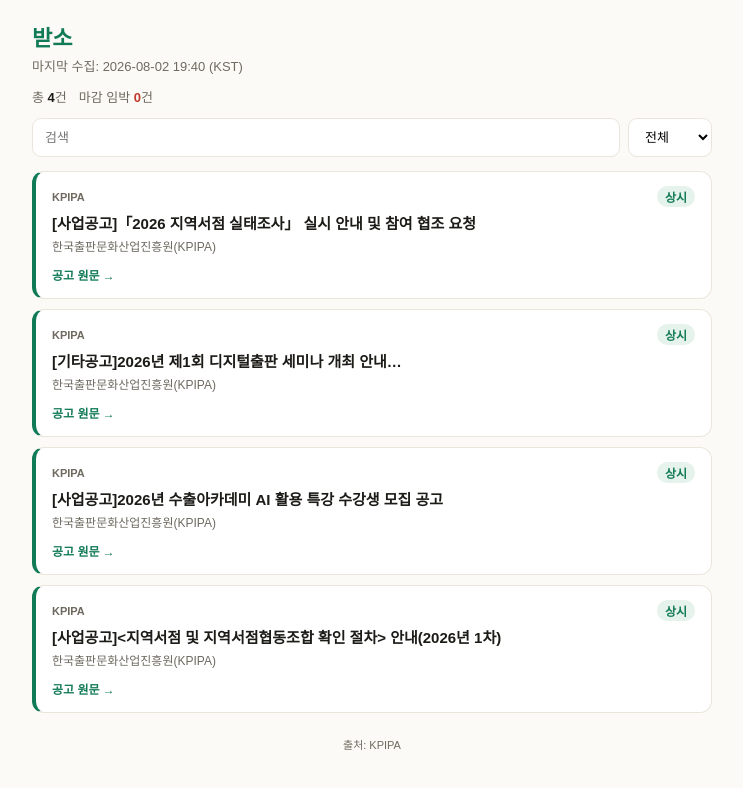
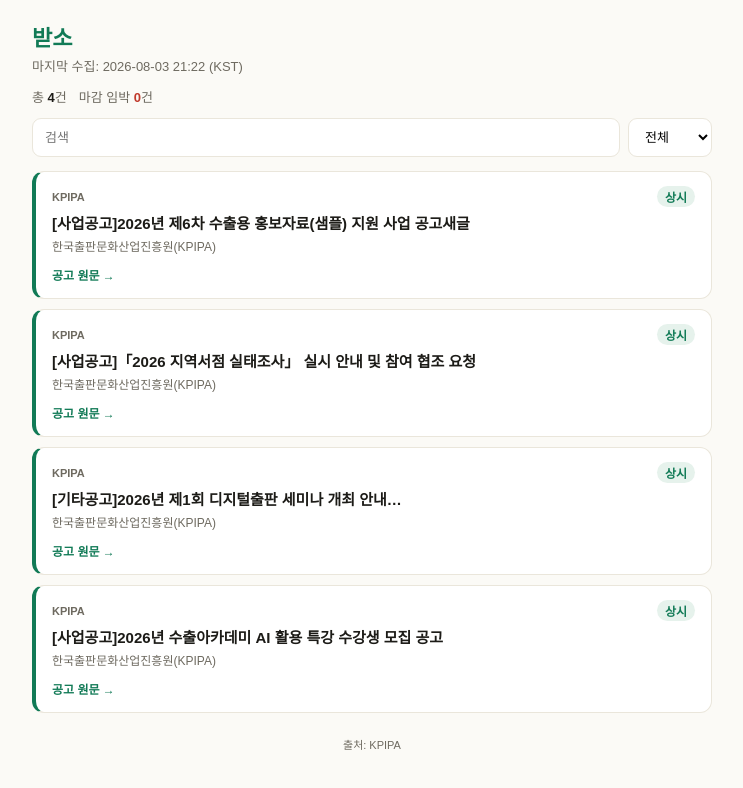
Before and after one commit to qkrgpflqhwl-gif/batso, a plain HTML site: page index.html in a window 1280 px wide. Shown: the whole page, without its empty margins (268-1011 px from the left). Drawn offline with Linux system fonts and the light colour scheme; a web font is replaced by a local one.

Commit message:
수집 완료: 2026-08-03 21:23

```diff
--- a/index.html
+++ b/index.html
@@ -13,11 +13,15 @@
 a.link{display:inline-block;margin-top:6px;font-size:12px;font-weight:700;color:#117A56;text-decoration:none}a.link:hover{text-decoration:underline}
 .empty{text-align:center;padding:40px;color:#6E6A60;font-size:14px;display:none}.ft{margin-top:24px;font-size:11px;color:#6E6A60;text-align:center;line-height:1.6}
 </style></head><body>
-<div class="hd"><h1>받소</h1><p>마지막 수집: 2026-08-02 19:40 (KST)</p></div>
+<div class="hd"><h1>받소</h1><p>마지막 수집: 2026-08-03 21:22 (KST)</p></div>
 <div class="stats"><span>총 <b>4</b>건</span><span>마감 임박 <b class="hot">0</b>건</span></div>
 <div class="bar"><input type="text" id="q" placeholder="검색" oninput="ft()">
 <select id="src" onchange="ft()"><option value="">전체</option><option value="KPIPA">KPIPA</option></select></div>
-<div id="list"><div class="card always" data-source="KPIPA" data-title="[사업공고]「2026 지역서점 실태조사」 실시 안내 및 참여 협조 요청" data-org="한국출판문화산업진흥원(kpipa)">
+<div id="list"><div class="card always" data-source="KPIPA" data-title="[사업공고]2026년 제6차 수출용 홍보자료(샘플) 지원 사업 공고새글" data-org="한국출판문화산업진흥원(kpipa)">
+<div class="top"><span class="field">KPIPA</span><span class="dday g">상시</span></div>
+<h3>[사업공고]2026년 제6차 수출용 홍보자료(샘플) 지원 사업 공고새글</h3><div class="org">한국출판문화산업진흥원(KPIPA)</div>
+<a class="link" href="https://new.kpipa.or.kr/p/g1_2/2134" target="_blank" rel="noopener">공고 원문 →</a></div>
+<div class="card always" data-source="KPIPA" data-title="[사업공고]「2026 지역서점 실태조사」 실시 안내 및 참여 협조 요청" data-org="한국출판문화산업진흥원(kpipa)">
 <div class="top"><span class="field">KPIPA</span><span class="dday g">상시</span></div>
 <h3>[사업공고]「2026 지역서점 실태조사」 실시 안내 및 참여 협조 요청</h3><div class="org">한국출판문화산업진흥원(KPIPA)</div>
 <a class="link" href="https://new.kpipa.or.kr/p/g1_2/2129" target="_blank" rel="noopener">공고 원문 →</a></div>
@@ -29,10 +33,6 @@ a.link{display:inline-block;margin-top:6px;font-size:12px;font-weight:700;color:
 <div class="top"><span class="field">KPIPA</span><span class="dday g">상시</span></div>
 <h3>[사업공고]2026년 수출아카데미 AI 활용 특강 수강생 모집 공고</h3><div class="org">한국출판문화산업진흥원(KPIPA)</div>
 <a class="link" href="https://new.kpipa.or.kr/p/g1_2/2123" target="_blank" rel="noopener">공고 원문 →</a></div>
-<div class="card always" data-source="KPIPA" data-title="[사업공고]<지역서점 및 지역서점협동조합 확인 절차> 안내(2026년 1차)" data-org="한국출판문화산업진흥원(kpipa)">
-<div class="top"><span class="field">KPIPA</span><span class="dday g">상시</span></div>
-<h3>[사업공고]<지역서점 및 지역서점협동조합 확인 절차> 안내(2026년 1차)</h3><div class="org">한국출판문화산업진흥원(KPIPA)</div>
-<a class="link" href="https://new.kpipa.or.kr/p/g1_2/2119" target="_blank" rel="noopener">공고 원문 →</a></div>
 </div><div class="empty" id="empty">조건에 맞는 공고가 없어요</div>
 <div class="ft">출처: KPIPA</div>
 <script>function ft(){var q=document.getElementById("q").value.toLowerCase(),s=document.getElementById("src").value,c=document.querySelectorAll(".card"),n=0;c.forEach(function(e){var ok=true;if(q){var t=e.getAttribute("data-title")+e.getAttribute("data-org");if(t.indexOf(q)<0)ok=false}if(s&&e.getAttribute("data-source")!==s)ok=false;e.classList.toggle("hide",!ok);if(ok)n++});document.getElementById("empty").style.display=n?"none":"block"}</script>
```
Also changed, not shown: data.json (+10 -10 lines).
